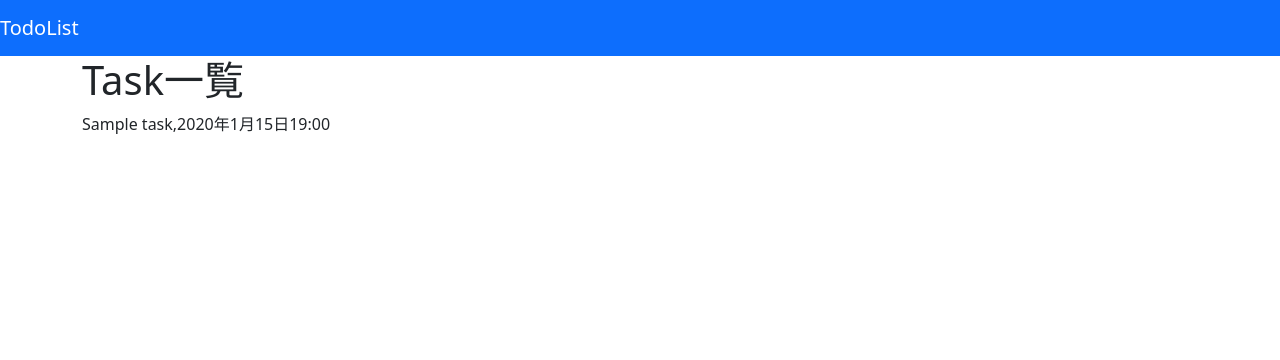
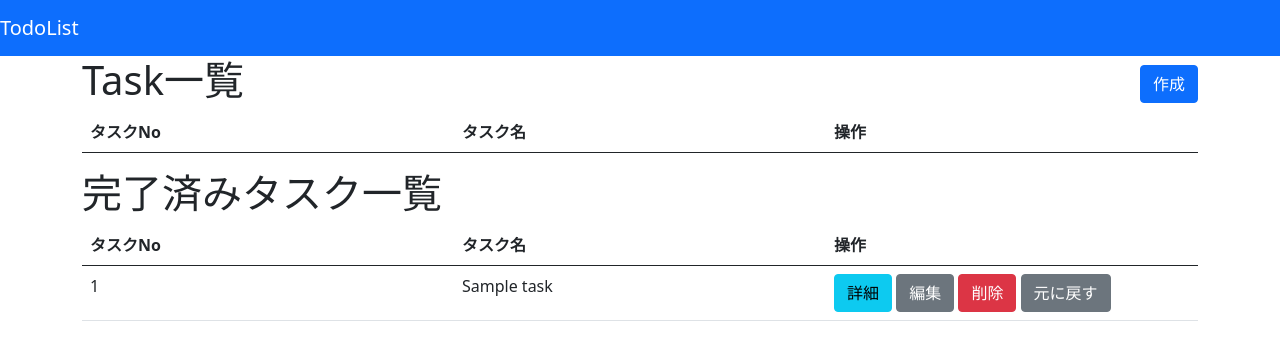
Before and after one commit to maooz4426/TodoList-Django, a Django app: template todolist/todo/templates/todo/task_list.html in a window 1280 px wide. Shown: the top 360 px of the page. Run offline with Django 4.2, Linux system fonts and the light colour scheme; the template is opened without the code that fills it: values that come from a table or form of the project are taken from there, others are empty; tables that the repository leaves empty hold one stand-in row (values such as "Sample post"); lists and menus that the app fills with data are empty.

Commit message:
タスクのCRUD機能の実装

```diff
--- a/docker-compose.yml
+++ b/docker-compose.yml
@@ -12,6 +12,7 @@ services:
     ports:
       - "8000:8000"
     command: python manage.py runserver 0.0.0.0:8000
+
     depends_on:
       - db
     env_file:
--- a/todolist/todo/models.py
+++ b/todolist/todo/models.py
@@ -1,7 +1,10 @@
 from django.db import models
+from django.urls import reverse
+
 
 #カテゴリモデル
 class Category(models.Model):
+
     #カテゴリ名
     name = models.CharField(max_length=255)
     #カテゴリを設定した人
@@ -13,11 +16,12 @@ class Category(models.Model):
     #更新日
     updated_at = models.DateTimeField(auto_now=True)
 
-    #これ入れないと管理画面でcategoryobjectgって名前になる
+    #これ入れないと管理画面でcategoryobjectって名前になる
     def __str__(self):
         return self.name
 
 class Task(models.Model):
+
     #タスク名
     title = models.CharField(max_length=255)
     # タスクを設定した人
@@ -40,3 +44,6 @@ class Task(models.Model):
 
     def __str__(self):
         return self.title
+
+    def get_absolute_url(self):
+        return reverse('todo:detail', kwargs={'pk': self.pk})
--- /dev/null
+++ b/todolist/todo/static/todo/style.css
@@ -0,0 +1,20 @@
+
+th{
+    width: 20%;
+}
+
+.header {
+    display: flex;
+    justify-content: space-between;
+    align-items: center;
+}
+.card {
+    margin-top: 20px; /* 必要に応じて調整 */
+}
+
+.reverse{
+    display: flex;
+    justify-content: end;
+    align-items: center;
+/*   bootstrapだと d-flex justify-content-end*/
+}
--- a/todolist/todo/templates/todo/layout.html
+++ b/todolist/todo/templates/todo/layout.html
@@ -1,3 +1,4 @@
+{% load static %}
 <!DOCTYPE html>
 <html lang="ja">
   <head>
@@ -5,13 +6,16 @@
     <title>TodoList</title>
     <meta name="viewport" content="width=device-width, initial-scale=1">
     <link href="https://cdn.jsdelivr.net/npm/bootstrap@5.0.2/dist/css/bootstrap.min.css" rel="stylesheet" integrity="sha384-EVSTQN3/azprG1Anm3QDgpJLIm9Nao0Yz1ztcQTwFspd3yD65VohhpuuCOmLASjC" crossorigin="anonymous">
-    <style>
+      <link rel="stylesheet" href="{% static 'todo/style.css' %}">
+      <style>
       body {
         padding-top: 56px; /* ナビゲーションバーの高さ分のパディングを追加 */
       }
-    </style>
+
+      </style>
   </head>
   <body>
+
 <!--  ブレイクポイントはsmall -->
 
   <nav class='navbar navbar-expand-sm navbar-dark bg-primary fixed-top'>
--- a/todolist/todo/templates/todo/task_list.html
+++ b/todolist/todo/templates/todo/task_list.html
@@ -1,10 +1,61 @@
 {% extends './layout.html' %}
 
 {% block content %}
-<h1>Task一覧</h1>
+<div class="header">
+    <h1>Task一覧</h1>
+        <a class="btn btn-primary" href="{% url 'todo:create' %}">作成</a>
+</div>
 
-{% for task in object_list %}
-    <p>{{task.title}},{{task.deadline}}</p>
-{% endfor %}
+<table class="table incompleted_table">
+    <thead class="thead-dark　">
+        <tr>
+            <th class="th-custom">タスクNo</th>
+            <th class="th-custom">タスク名</th>
+            <th class="th-custom">操作</th>
+        </tr>
+    </thead>
+    <tbody>
+        {% for task in incompleted_tasks %}
+            {% if not task.completed %}
+                <tr>
+                    <td>{{ task.pk }}</td>
+                    <td>{{ task.title }}</td>
+                    <td>
+                        <a class="btn btn-info" href="{% url 'todo:detail' task.pk %}">詳細</a>
+                        <a class='btn btn-secondary' href="{% url 'todo:update' task.pk %}">編集</a>
+                        <a class='btn btn-danger' href="{% url 'todo:delete' task.pk %}">削除</a>
+                        <a class='btn btn-success' href="{% url 'todo:complete' task.pk %}">完了</a>
+                    </td>
+                </tr>
+            {% endif %}
+        {% endfor %}
+    </tbody>
+</table>
 
+<h1>完了済みタスク一覧</h1>
+<table class="table completed_table">
+    <thead class="thead-dark">
+        <tr>
+            <th class="th-custom">タスクNo</th>
+            <th class="th-custom">タスク名</th>
+            <th class="th-custom">操作</th>
+        </tr>
+    </thead>
+    <tbody>
+        {% for task in completed_tasks %}
+            {% if task.completed %}
+                <tr>
+                    <td>{{ task.pk }}</td>
+                    <td>{{ task.title }}</td>
+                    <td>
+                        <a class="btn btn-info" href="{% url 'todo:detail' task.pk %}">詳細</a>
+                        <a class='btn btn-secondary' href="{% url 'todo:update' task.pk %}">編集</a>
+                        <a class='btn btn-danger' href="{% url 'todo:delete' task.pk %}">削除</a>
+                        <a class='btn btn-secondary' href="{% url 'todo:reverse' task.pk %}">元に戻す</a>
+                    </td>
+                </tr>
+            {% endif %}
+        {% endfor %}
+    </tbody>
+</table>
 {% endblock %}
--- a/todolist/todo/urls.py
+++ b/todolist/todo/urls.py
@@ -5,4 +5,10 @@ app_name = 'todo'
 
 urlpatterns = [
     path('', views.ListView.as_view(), name='list'),
+    path('<int:pk>/', views.DetailView.as_view(), name='detail'),
+    path('create/',views.CreateView.as_view(),name='create'),
+    path('<int:pk>/update/',views.UpdateView.as_view(),name='update'),
+    path('<int:pk>/delete/',views.DeleteView.as_view(),name='delete'),
+    path('<int:pk>/complete/',views.complete_task,name='complete'),
+    path('<int:pk>/reverse/',views.reverse_task,name='reverse'),
 ]
--- a/todolist/todolist/settings.py
+++ b/todolist/todolist/settings.py
@@ -37,7 +37,7 @@ ALLOWED_HOSTS = [
 
 INSTALLED_APPS = [
 
-    'todo.apps.TodoConfig',
+    'todo',
     'django.contrib.admin',
     'django.contrib.auth',
     'django.contrib.contenttypes',
@@ -128,7 +128,7 @@ USE_TZ = True
 # Static files (CSS, JavaScript, Images)
 # https://docs.djangoproject.com/en/4.1/howto/static-files/
 
-STATIC_URL = 'static/'
+STATIC_URL = '/static/'
 
 # Default primary key field type
 # https://docs.djangoproject.com/en/4.1/ref/settings/#default-auto-field
--- a/todolist/todolist/urls.py
+++ b/todolist/todolist/urls.py
@@ -18,5 +18,5 @@ from django.urls import path,include
 
 urlpatterns = [
     path('admin/', admin.site.urls),
-    path('todo',include('todo.urls')),
+    path('todo/',include('todo.urls')),
 ]
```
Also changed, not shown: todolist/todo/forms.py (added, +16 -0 lines), todolist/todo/templates/todo/task_confirm_delete.html (added, +16 -0 lines), todolist/todo/templates/todo/task_detail.html (added, +20 -0 lines), todolist/todo/templates/todo/task_form.html (added, +20 -0 lines), todolist/todo/views.py (+52 -2 lines).
